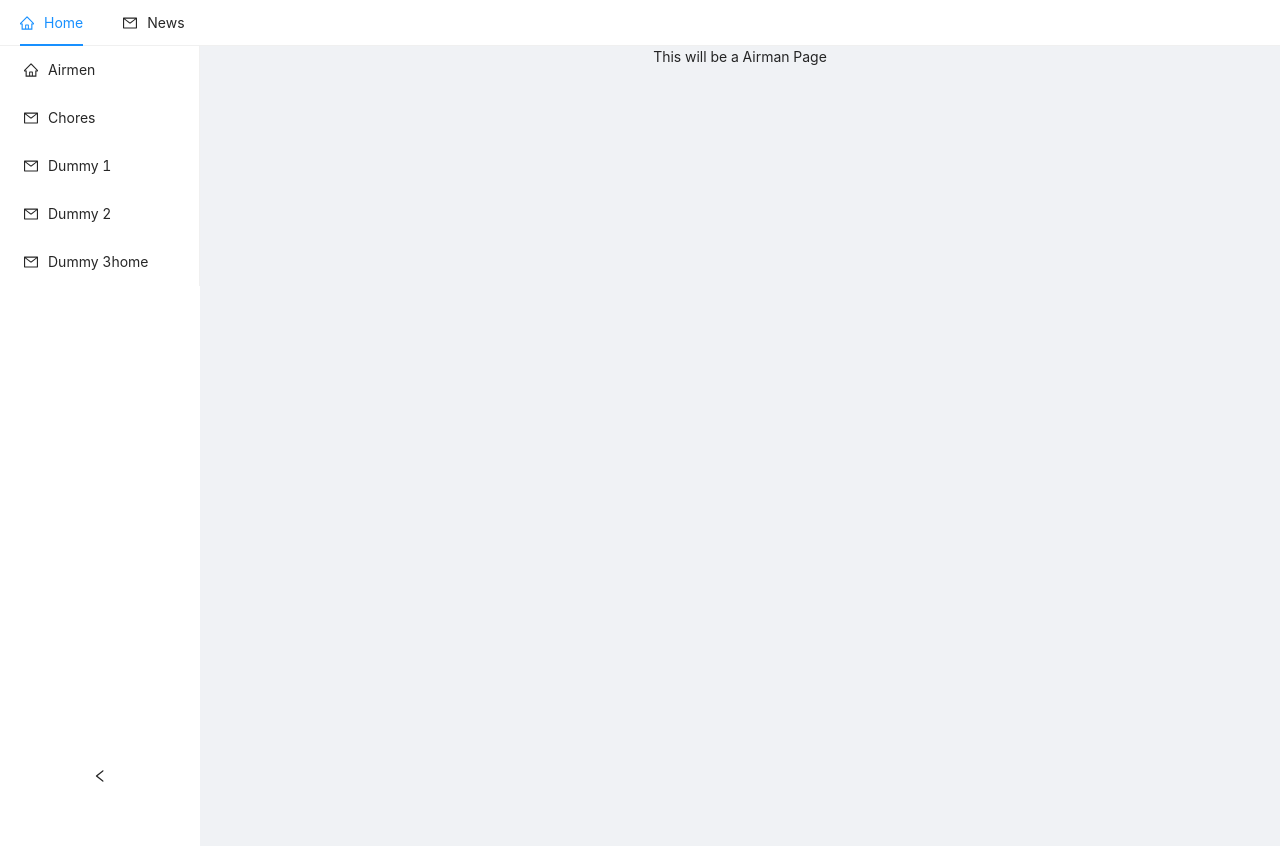
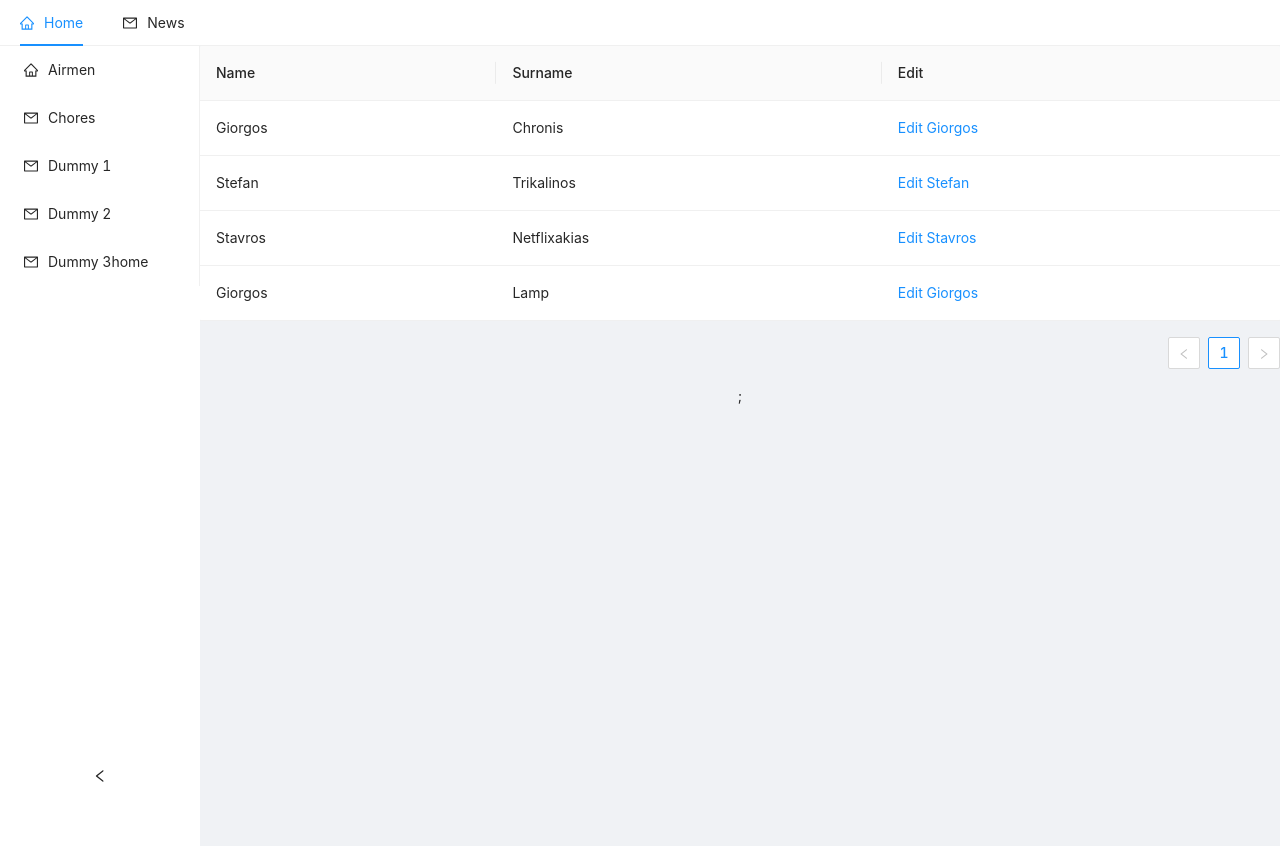
Before and after one commit to grchr/kathariotarxis, a React (Create React App) app: page /airmen in a window 1280 px wide. Built offline with nearby package versions, Linux system fonts and the light colour scheme.

Commit message:
Simple airman table

```diff
--- a/src/App.tsx
+++ b/src/App.tsx
@@ -5,10 +5,10 @@ import { Row, Col, Card, Timeline, message, Table, Layout } from 'antd';
 import { BrowserRouter as Router, Route, Switch } from "react-router-dom";
 import SideNavigationBar from "./components/SideNavigationBar";
 import TopNavigationBar from "./components/TopNavigationBar";
-import { Airman } from "./pages/Airman";
-import { Home } from "./pages/Home";
-import { Chore } from "./pages/Chore";
-import { News } from "./pages/News";
+import AirmanPage from "./pages/AirmanPage";
+import { Home } from "./pages/HomePage";
+import { Chore } from "./pages/ChorePage";
+import { News } from "./pages/NewsPage";
 
 
 const { Header, Footer, Sider, Content } = Layout;
@@ -26,7 +26,7 @@ function App() {
             <Content>
               <Switch>
                 <Route exact path="/" component={Home} />
-                <Route path="/airmen" component={Airman} />
+                <Route path="/airmen" component={AirmanPage} />
                 <Route path="/chore" component={Chore} />
                 <Route path="/news" component={News} />
               </Switch>
--- a/src/components/SideNavigationBar.tsx
+++ b/src/components/SideNavigationBar.tsx
@@ -10,6 +10,7 @@ import { NewsIcon } from "./MyIcons";
 import { Link } from "react-router-dom";
 import { store, ReduxSelectors } from "../store";
 import { connect } from 'react-redux';
+import { setCurrentActivePage } from './StoreActions';
 
 const { Header, Footer, Sider, Content } = Layout;
 
@@ -22,7 +23,7 @@ function SideNavigationBar(props: any) {
   });
 
   const onClickHandler = (e: any) => {
-    props.dispatch({ type: "page/changed", payload: e.key });
+    props.setActivePage(e.key);
     setActive(e.key);
   };
 
@@ -64,11 +65,21 @@ function SideNavigationBar(props: any) {
 }
 
 const mapStateToProps = (state : any) => {
-    console.log('mapStateToProps');
+    console.log('mapStateToPropsXXX');
     console.log(state);
     return {
       activePage: state.status.activePage
     };
   };
 
-export default connect(mapStateToProps)(SideNavigationBar);
+const mapDispatchToProps = (dispatch : any) => {
+  console.log('mapDispatchToPropsXXX');
+  console.log(dispatch);
+  return {
+      setActivePage: (key : string) => {
+        dispatch(setCurrentActivePage(key));
+      }
+  };
+};
+
+export default connect(mapStateToProps, mapDispatchToProps)(SideNavigationBar);
--- /dev/null
+++ b/src/components/StoreActions.tsx
@@ -0,0 +1,13 @@
+export function setCurrentActivePage(key : string) {
+    return {
+        type: 'page/changed',
+        payload: key
+    }
+}
+
+export function setEditedAirmen(key : string) {
+    return {
+        type: 'page/changed',
+        payload: key
+    }
+}
--- a/src/components/TopNavigationBar.tsx
+++ b/src/components/TopNavigationBar.tsx
@@ -10,6 +10,7 @@ import { NewsIcon } from "./MyIcons";
 import { Link } from "react-router-dom";
 import { store, ReduxSelectors } from "../store";
 import { connect } from 'react-redux';
+import { setCurrentActivePage } from './StoreActions';
 
 function TopNavigationBar(props: any) {
     console.log('top nav bar props');
@@ -32,7 +33,7 @@ function TopNavigationBar(props: any) {
     }, [store.getState().status.activePage]);
 
     const onClickHandler = (e: any) => {
-        props.dispatch({ type: "page/changed", payload: e.key });
+        props.setActivePage(e.key);
     };
 
     return (
@@ -51,11 +52,21 @@ function TopNavigationBar(props: any) {
 
 
 const mapStateToProps = (state : any) => {
-    console.log('mapStateToProps');
+    console.log('mapStateToPropsXXX');
     console.log(state);
     return {
       activePage: state.status.activePage
     };
-  };
+};
 
-export default connect(mapStateToProps)(TopNavigationBar);
+const mapDispatchToProps = (dispatch : any) => {
+    console.log('mapDispatchToPropsXXX');
+    console.log(dispatch);
+    return {
+        setActivePage: (key : string) => {
+          dispatch(setCurrentActivePage(key));
+        }
+    };
+};
+
+export default connect(mapStateToProps, mapDispatchToProps)(TopNavigationBar);
--- a/src/pages/Airman.tsx
+++ /dev/null
@@ -1,7 +0,0 @@
-import React from 'react';
-
-export function Airman(props : any) {
-    return (
-        <div>This will be a Airman Page</div>
-    );
-}
--- /dev/null
+++ b/src/pages/AirmanPage.tsx
@@ -0,0 +1,67 @@
+import React from "react";
+import { Space, Table } from "antd";
+import { store, ReduxSelectors } from "../store";
+import { connect } from "react-redux";
+import { setEditedAirmen } from "../components/StoreActions";
+
+function AirmanPage(props: any) {
+  console.log("AirmanPage");
+  console.log(props);
+
+  const onClickHandler = (e: any) => {
+      console.log('onclick called');
+  };
+
+  const dataSource = [...props.airmen.airmen];
+
+  console.log("this is the datasource");
+  console.log(dataSource);
+
+  const columns = [
+    {
+      title: "Name",
+      key: "name",
+      dataIndex: "name",
+    },
+    {
+      title: "Surname",
+      key: "surname",
+      dataIndex: "surname",
+    },
+    {
+      title: "Edit",
+      key: "action",
+      render: (text : string, record : any) => (
+        <Space size="middle">
+          <a onClick={onClickHandler}>Edit {record.name}</a>
+        </Space>
+      ),
+    },
+  ];
+
+  return (
+    <div>
+      <Table dataSource={dataSource} columns={columns} />;
+    </div>
+  );
+}
+
+const mapStateToProps = (state: any) => {
+  console.log("mapStateToPropsXXX");
+  console.log(state);
+  return {
+    airmen: state.airmen,
+  };
+};
+
+const mapDispatchToProps = (dispatch: any) => {
+  console.log("mapDispatchToPropsXXX");
+  console.log(dispatch);
+  return {
+    setEditedAirmen: (key: string) => {
+      dispatch(setEditedAirmen(key));
+    },
+  };
+};
+
+export default connect(mapStateToProps, mapDispatchToProps)(AirmanPage);
--- a/src/reducers/AirmanReducer.tsx
+++ b/src/reducers/AirmanReducer.tsx
@@ -1,20 +1,24 @@
 export const airmanReducer = (state : any = {
     airmen: [{
+        key: 0,
         id: 0,
         name: 'Giorgos',
         surname: 'Chronis'
       },
       {
+        key: 1,
         id: 1,
         name: 'Stefan',
         surname: 'Trikalinos'
       },
       {
+        key: 2,
         id: 2,
         name: 'Stavros',
         surname: 'Netflixakias'
       },
       {
+        key: 3,
         id: 3,
         name: 'Giorgos',
         surname: 'Lamp'
```
Also changed, not shown: src/pages/ChorePage.tsx (renamed from src/pages/Chore.tsx), src/pages/HomePage.tsx (renamed from src/pages/Home.tsx), src/pages/NewsPage.tsx (renamed from src/pages/News.tsx), 1 other file (tests, documents, lock files or other folders).
